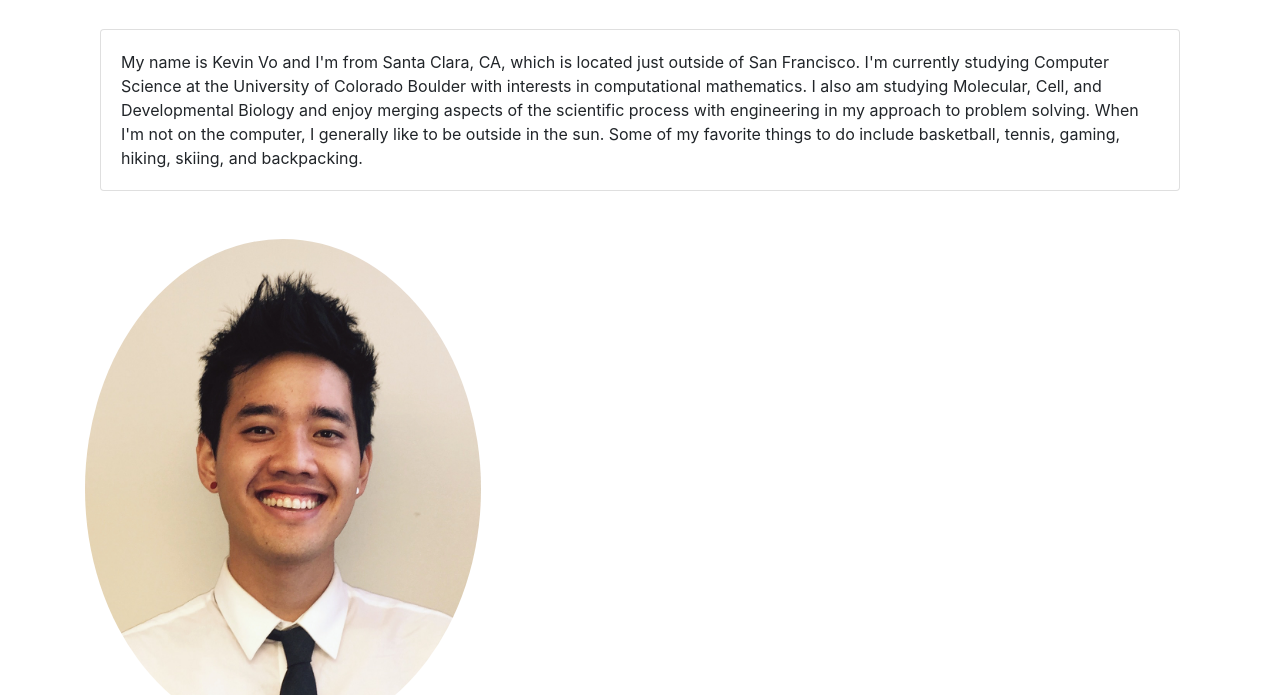
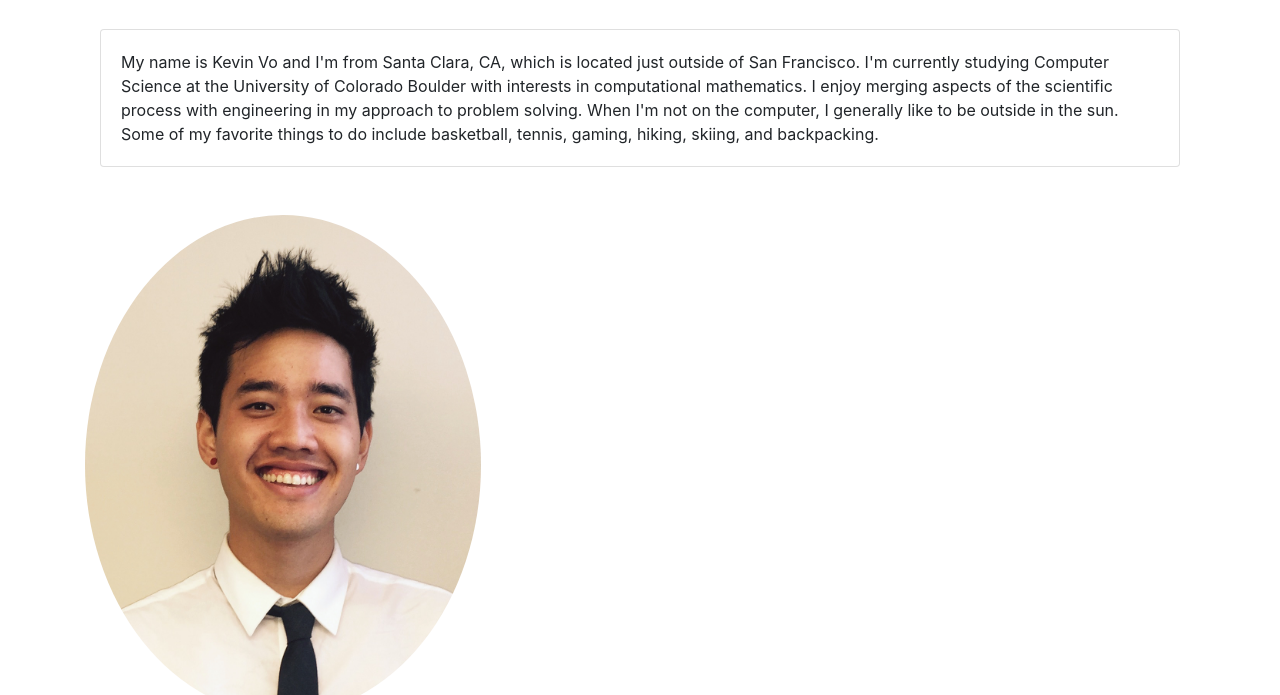
Before and after one commit to kevinpvo/index, a plain HTML site: page index.html in a window 1280 px wide. Shown: the part 105-800 px from the top of the page. Drawn offline with nearby package versions, Linux system fonts and the light colour scheme.

Commit message:
Update index.html

```diff
--- a/index.html
+++ b/index.html
@@ -65,7 +65,7 @@
         <div class="container" id="margin-top">
         <div class="card">
             <div class="card-body">
-                My name is Kevin Vo and I'm from Santa Clara, CA, which is located just outside of San Francisco. I'm currently studying Computer Science at the University of Colorado Boulder with interests in computational mathematics. I also am studying Molecular, Cell, and Developmental Biology and enjoy merging aspects of the scientific process with engineering in my approach to problem solving. When I'm not on the computer, I generally like to be outside in the sun. Some of my favorite things to do include basketball, tennis, gaming, hiking, skiing, and backpacking.
+                My name is Kevin Vo and I'm from Santa Clara, CA, which is located just outside of San Francisco. I'm currently studying Computer Science at the University of Colorado Boulder with interests in computational mathematics. I enjoy merging aspects of the scientific process with engineering in my approach to problem solving. When I'm not on the computer, I generally like to be outside in the sun. Some of my favorite things to do include basketball, tennis, gaming, hiking, skiing, and backpacking.
             </div></div>
         </div>
     </div>
```
